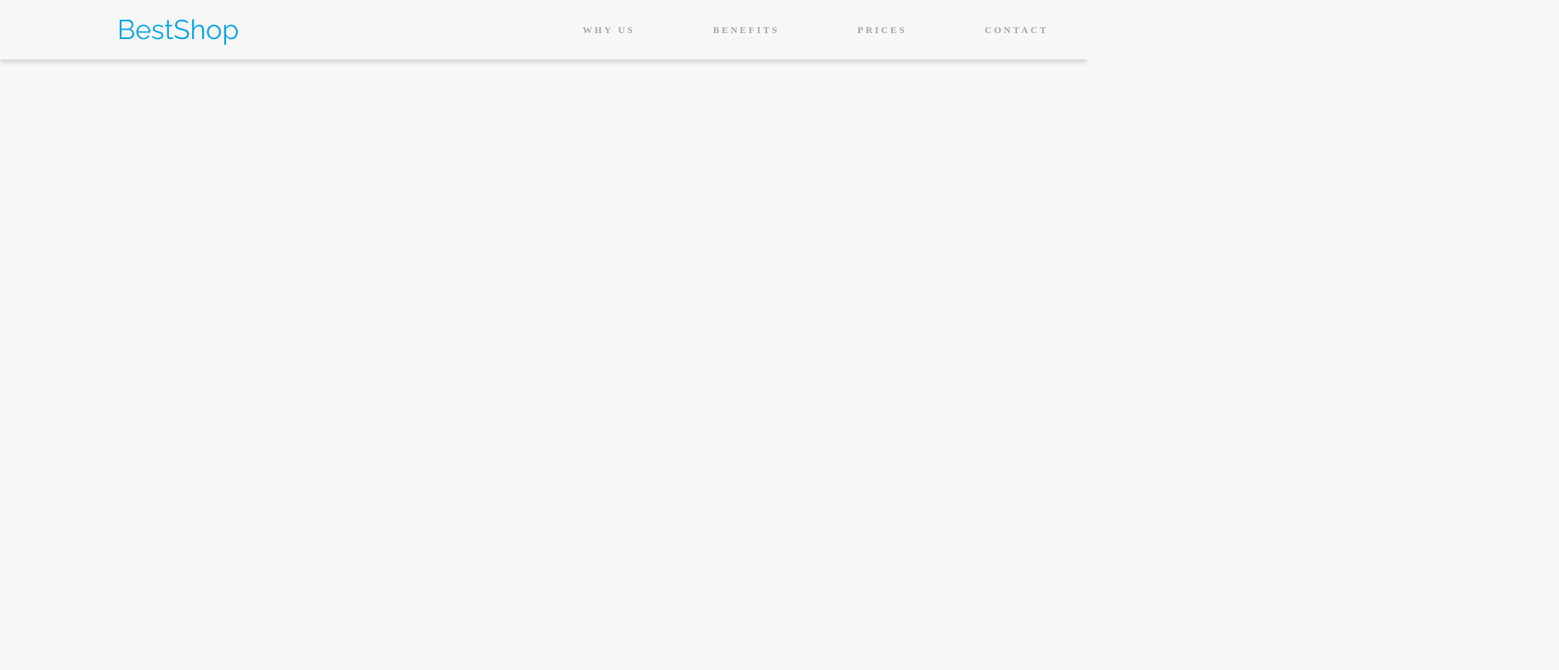
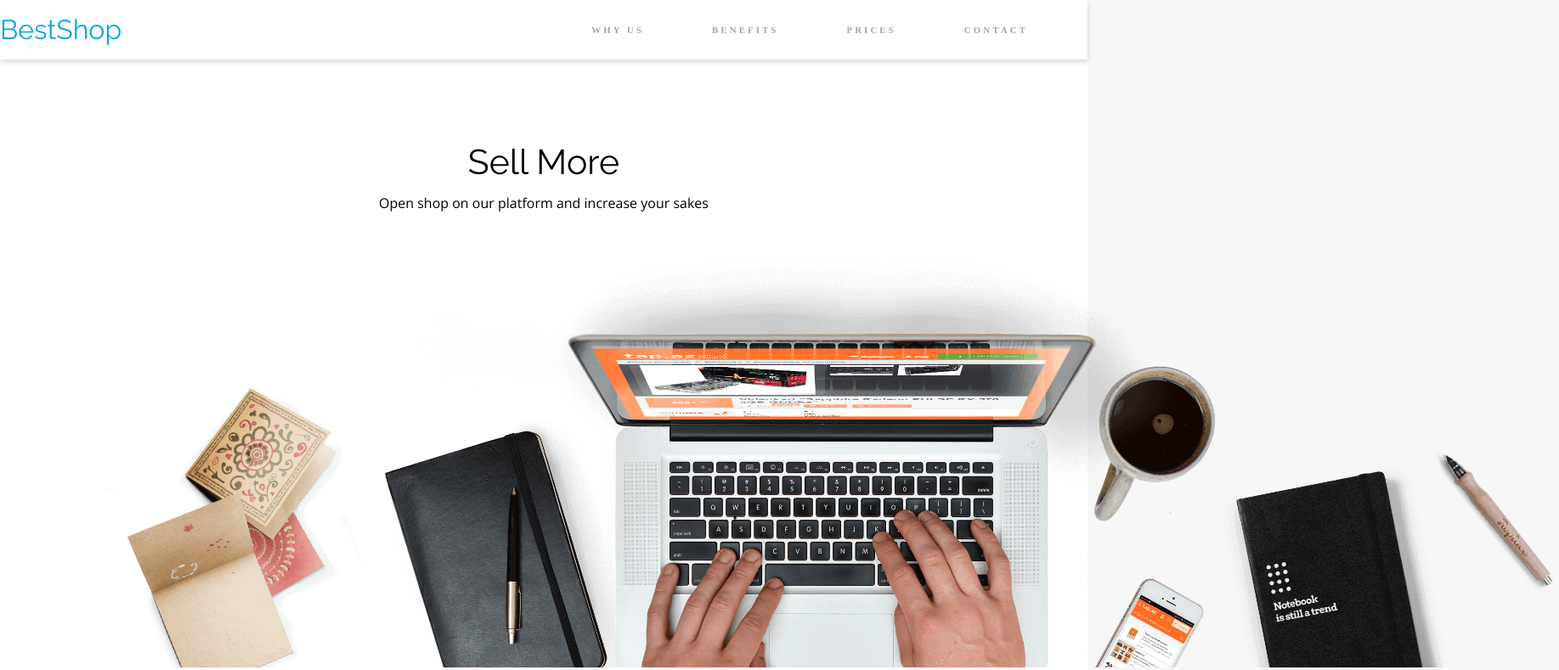
Before and after one commit to SzymonSzmydt/BestShop_Warsztat, a plain HTML site: page index.html in a window 1280 px wide. Shown: the whole page at 85% size, 1835 px wide, since content can reach past the window. Drawn offline with nearby package versions, Linux system fonts and the light colour scheme.

Commit message:
Opening section - Headline with text and background graphics

```diff
--- a/css/style.css
+++ b/css/style.css
@@ -6,7 +6,7 @@
     --color-black: #000000;
     --color-grey: #A5A5A5;
     --color-light-gray: #F7F7F7;
-    --color-white: #FFFFF;
+    --color-white: #ffffff;
     --font-raleway: "Raleway", sans-serif;
     --font-open-sans: "Open Sans", sans-serif;
 }
@@ -25,24 +25,33 @@ body {
     margin-right: auto;
 }
 
-.header {
+/**
+    HEADER AND NAVIGATION
+ */
+
+header {
     width: 100%;
     height: 70px;
     top: 0;
     left: 0;
-    box-shadow: 0 3px 6px #00000029;
+    position: relative;
     display: flex;
     align-items: center;
     background-color: var(--color-white);
+    box-shadow: 0 3px 6px #00000029;
+}
+
+.header_navigation {
+    color: var(--color-grey);
+    display: flex;
+    justify-content: space-between;
 }
 
 .navigation_logo {
-    width: 50%;
     font-size: 32px;
     font-family: var(--font-raleway);
     display: flex;
     align-items: center;
-    padding-left: 138px;
 }
 
 .navigation_logo a {
@@ -54,25 +63,20 @@ body {
     color: var(--color-black);
 }
 
-.header_navigation {
-    width: 50%;
-    color: var(--color-grey);
-}
-
 .header_nav_list {
     display: flex;
     justify-content: space-around;
+    align-items: center;
     text-transform: uppercase;
-    text-align: center;
     font-size: 11px;
     line-height: 15px;
     letter-spacing: 3px;
-    position: relative;
     list-style: none;
 }
 
 li a {
-    padding: 28px 10px;
+    margin-right: 60px;
+    padding: 25px 10px;
     color: var(--color-grey);
     font-weight: 600;
     text-decoration: none;
@@ -83,3 +87,29 @@ li a:hover {
     color: var(--color-black);
     border-bottom: 4px solid var(--color-primary);
 }
+
+/**
+    OPENING SECTION
+ */
+
+.opening_section {
+    display: block;
+    width: 100%;
+    background-color: var(--color-white);
+    padding: 50px;
+    text-align: center;
+}
+
+h1 {
+    display: block;
+    font-size: 41px;
+    font-family: var(--font-raleway);
+    color: var(--color-black);
+}
+
+.opening_section_text {
+    font-family: var(--font-open-sans);
+    font-size: 16px;
+    color: var(--color-black);
+    padding: 20px;
+}
--- a/index.html
+++ b/index.html
@@ -14,9 +14,9 @@
 </head>
 <body>
 
-<header class="header">
+    <header>
+        <nav class="header_navigation container">
         <span class="navigation_logo"><a href="#">BestShop</a></span>
-    <nav class="header_navigation">
             <ul class="header_nav_list">
                 <li><a href="#">why us</a></li>
                 <li><a href="#">benefits</a></li>
@@ -24,8 +24,17 @@
                 <li><a href="#">contact</a></li>
             </ul>
         </nav>
+    </header>
+    <section class="opening_section">
+        <div class="opening_section header">
+            <h1 class="opening_section_header">Sell More</h1>
+            <p class="opening_section_text">
+                Open shop on our platform and increase your sakes
+            </p>
+            <img src="assets/Background.png" alt="computer">
+        </div>
 
-</header>
+    </section>
 
 </body>
 </html>
```
Lines whose indentation alone changed are shown as unchanged.
